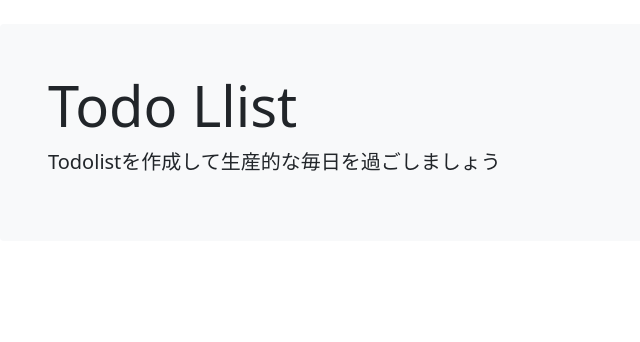
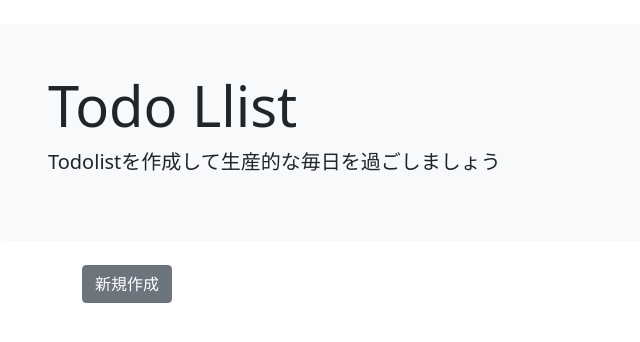
Before and after one commit to eve-tongue/todoproject, a Django app: page /list/ in a window 1280 px wide. Shown: the top 342 px of the page, without its empty margins (0-640 px from the left). Run offline with Django 3.2, Linux system fonts and the light colour scheme; data that the repository does not hold is empty.

Commit message:
✨ 新規作成ボタンの作成、ボタンにURLを登録

```diff
--- a/templates/list.html
+++ b/templates/list.html
@@ -9,12 +9,17 @@
 
 {% block content %}
 <div class="container">
+    <a href="{% url 'create' %}" class="btn btn-secondary mb-2" tabindex="-1" role="button"
+        aria-disabled="true">新規作成</a>
     {% for item in object_list %}
     <div class="alert alert-{{item.priority}}" role="alert">
-        <p>{{item.title}}</p>
-        <a href="#" class="btn btn-success" tabindex="-1" role="button" aria-disabled="true">削除画面</a>
-        <a href="#" class="btn btn-primary" tabindex="-1" role="button" aria-disabled="true">詳細画面</a>
-        <a href="#" class="btn btn-info" tabindex="-1" role="button" aria-disabled="true">編集画面</a>
+        <p>{{item.title}}期日{{item.duedate|date:"Y/m/d"}}</p>
+        <a href="{% url 'delete' item.pk %}" class="btn btn-info" tabindex="-1" role="button"
+            aria-disabled="true">編集画面へ</a>
+        <a href="{% url 'update' item.pk %}" class="btn btn-success" tabindex="-1" role="button"
+            aria-disabled="true">削除画面へ</a>
+        <a href="{% url 'detail' item.pk %}" class="btn btn-primary" tabindex="-1" role="button"
+            aria-disabled="true">詳細画面へ</a>
     </div>
 
     {% endfor %}
```
